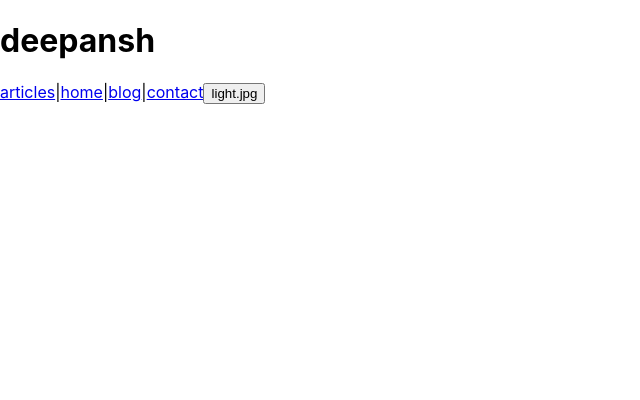
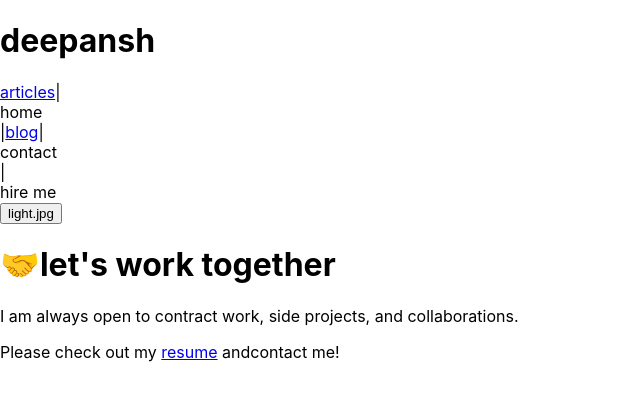
Before and after one commit to deepansh8888/portfolio, a React (Create React App) app: page /hireme in a window 1280 px wide. Shown: the top 400 px of the page, without its empty margins (0-640 px from the left). Built offline with nearby package versions, Linux system fonts and the light colour scheme.

Commit message:
added hireme component and made naviagtion changes

```diff
--- a/src/App.js
+++ b/src/App.js
@@ -2,6 +2,7 @@ import './App.css';
 import Home from './Home.js';
 import Contact from './Contact.js';
 import NavBar from './NavBar.js'
+import HireMe from './HireMe.js';
 import {BrowserRouter, Routes, Route} from 'react-router-dom';
 
 function App() {
@@ -12,6 +13,7 @@ function App() {
    <Routes>
     <Route path='/home' element={<Home/>} />
     <Route path='/contact' element={<Contact/>} />
+    <Route path='/hireme' element={<HireMe/>} />
    </Routes>
    </BrowserRouter>
    </>
--- a/src/Contact.js
+++ b/src/Contact.js
@@ -1,6 +1,7 @@
 import React from 'react';
 
 const Contact = () => {
+
     return (
         <>
         <h1><span>👋🏼</span> say hi</h1>
--- /dev/null
+++ b/src/HireMe.js
@@ -0,0 +1,21 @@
+import React from 'react';
+import { useNavigate } from 'react-router-dom';
+
+const HireMe = () => {
+    const navigate = useNavigate();
+    return(
+        <>
+        <div>
+        <h1><span>🤝</span>let's work together </h1>
+        </div>
+
+        <div>
+            <p>I am always open to contract work, side projects, and collaborations.</p>
+            <p>Please check out my <a href='resume/drive.com' className='hover-fill'>resume</a>  and
+             <span className='hover-fill' onClick={()=>navigate('/contact')} >contact</span> me!</p>
+        </div>
+        </>
+    );
+}
+
+export default HireMe;
--- a/src/NavBar.js
+++ b/src/NavBar.js
@@ -1,8 +1,11 @@
 import React from "react";
 import { useState } from "react";
+import { useNavigate } from "react-router-dom";
 
 const NavBar = () => {
+    const navigate = useNavigate();
     const [toggleIcon, setToggleIcon] = useState('light.jpg');
+
     const toggleFunction = () => {
         if(toggleIcon==='light.jpg'){
             setToggleIcon('dark.jpg');
@@ -21,11 +24,13 @@ const NavBar = () => {
      <div id='nav-buttons'>
         <a href="gfg.com">articles</a>
         <span>|</span>
-        <a href="/home">home</a>
+        <div onClick={()=>{navigate("/home")}}>home</div>
         <span>|</span>
         <a href="blog.com">blog</a>
         <span>|</span>
-        <a href="contact">contact</a>
+        <div onClick={()=>{navigate("/contact")}}>contact</div>
+        <span>|</span>
+        <div onClick={()=>navigate('/hireme')} >hire me</div>
 
         <button id="theme-change-btn" onClick={toggleFunction}>{toggleIcon}</button>
      </div>
```
